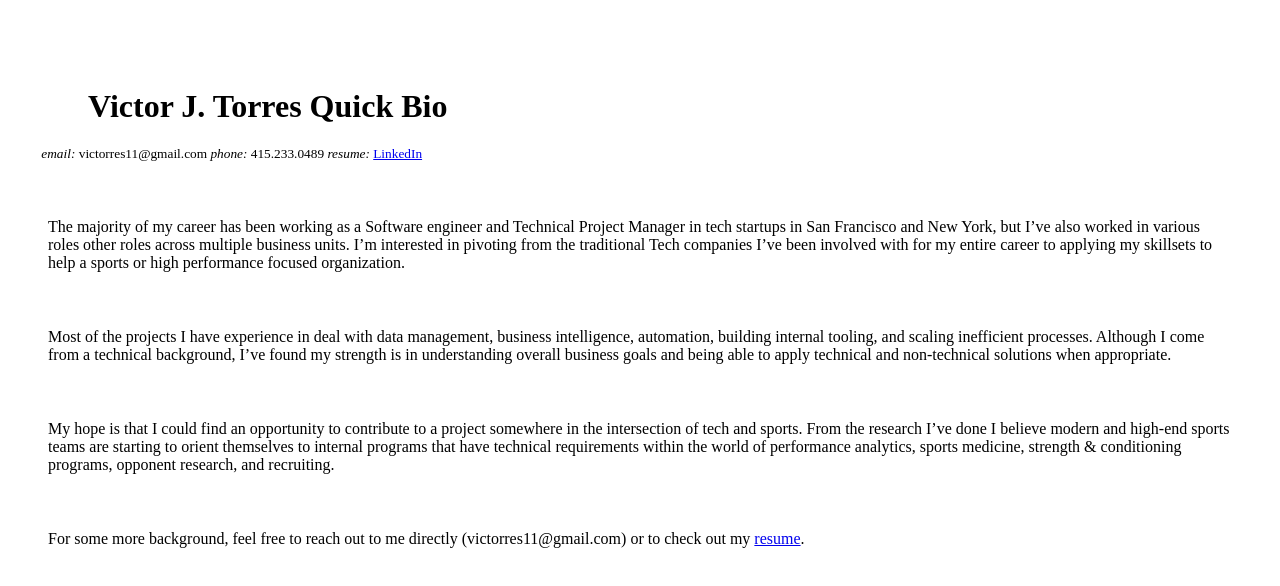
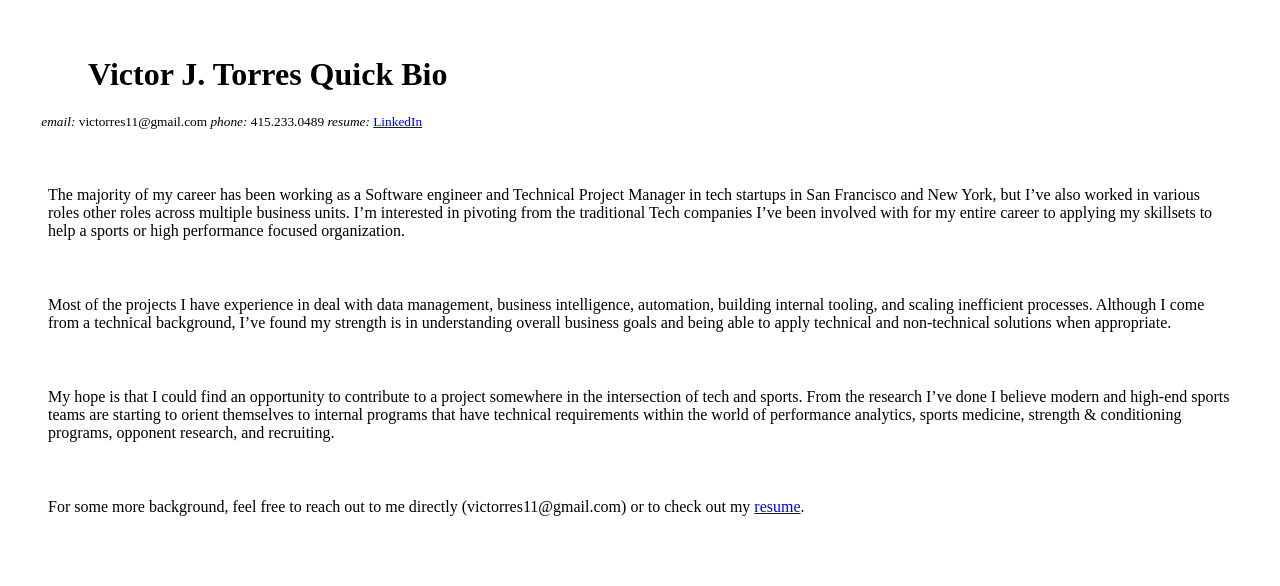
Before and after one commit to victorres11/vt11, a plain HTML site: page index.html in a window 1280 px wide. Drawn offline with Linux system fonts and the light colour scheme.

Commit message:
header edits2

```diff
--- a/index.html
+++ b/index.html
@@ -1,5 +1,7 @@
-<h1 style="padding: 2.5em 0em 0em 2.5em">Victor J. Torres Quick Bio</h1>
-<small style="padding: 2.5em 0em 0em 2.5em"><i>email:</i> victorres11@gmail.com    <i>phone:</i> 415.233.0489     <i>resume:</i> <a href="https://www.linkedin.com/in/vjtorres/" target="_blank"> LinkedIn </a></small>
+<p>
+    <h1 style="padding: 1.5em 0em 0em 2.5em">Victor J. Torres Quick Bio</h1>
+    <small style="padding: 2.5em 0em 0em 2.5em"><i>email:</i> victorres11@gmail.com    <i>phone:</i> 415.233.0489     <i>resume:</i> <a href="https://www.linkedin.com/in/vjtorres/" target="_blank"> LinkedIn </a></small>
+</p>
 
 
 
```
